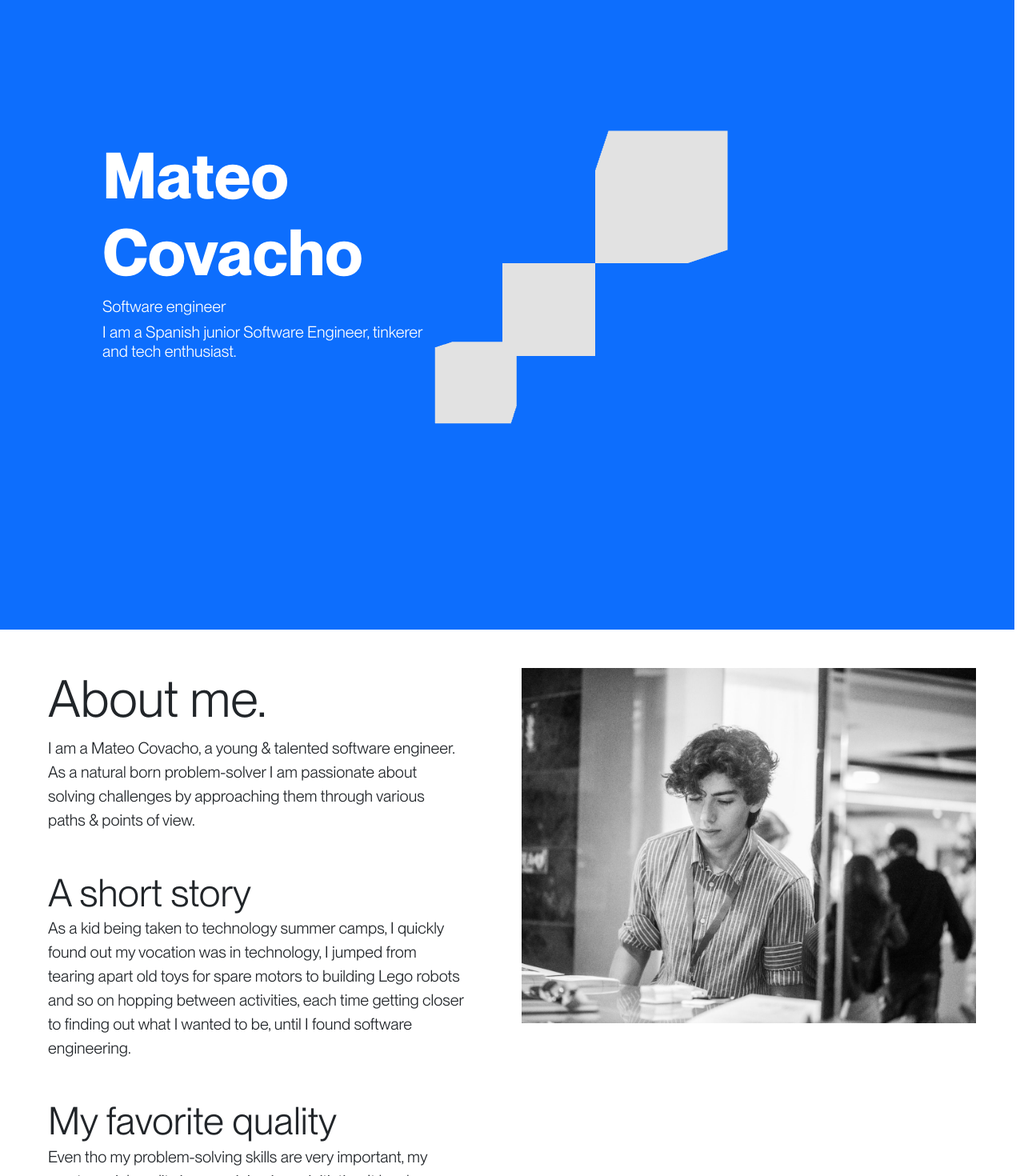
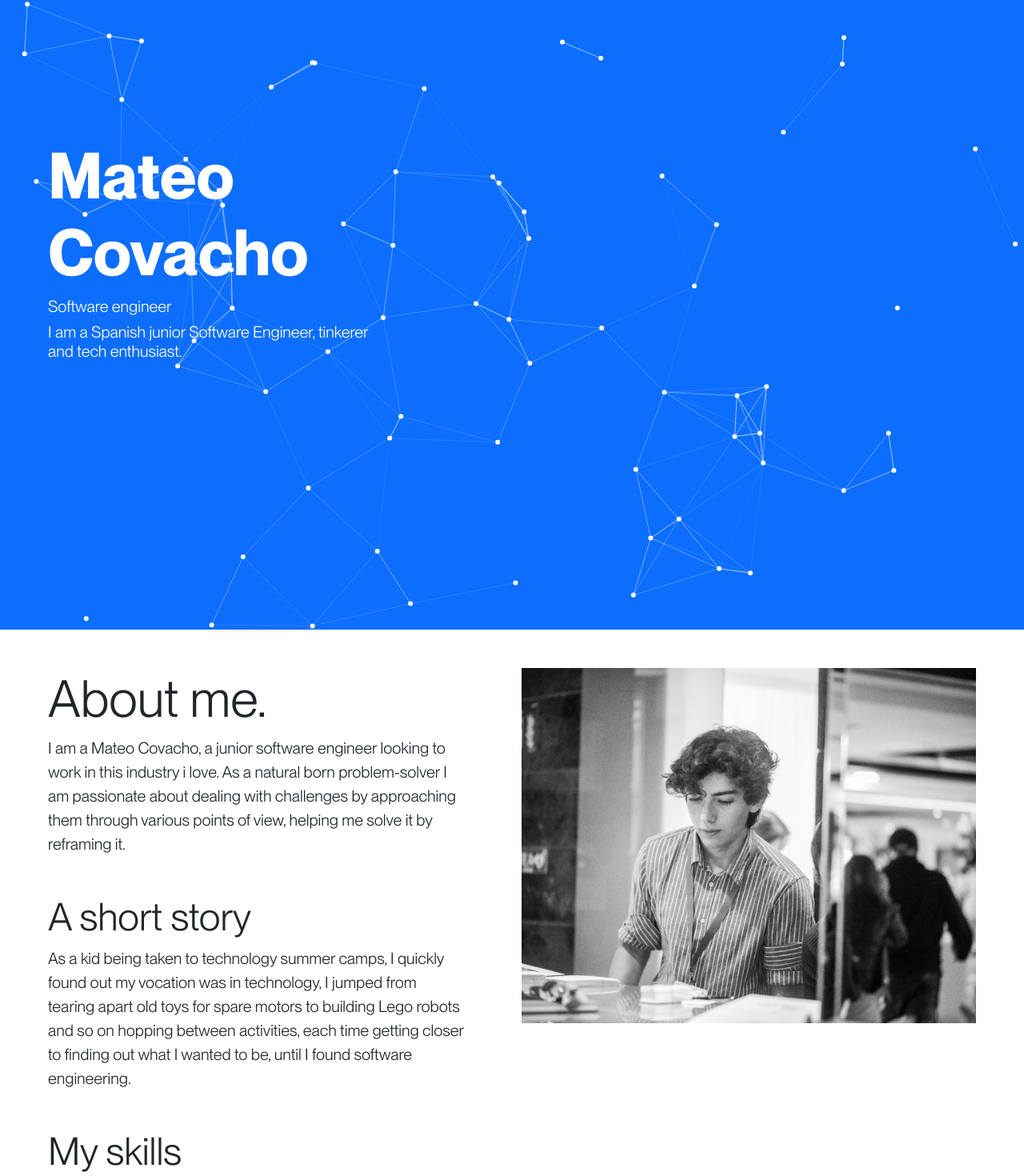
Before and after one commit to mateo-covacho/portfolio-mk2, a React (Create React App) app: page / in a window 1280 px wide. Shown: the part 69-1539 px from the top of the page at 80% size. Built offline with nearby package versions, Linux system fonts and the light colour scheme; a web font is replaced by a local one.

Commit message:
Addeed particles

```diff
--- a/package.json
+++ b/package.json
@@ -13,6 +13,7 @@
     "@testing-library/jest-dom": "^5.16.4",
     "@testing-library/react": "^13.3.0",
     "@testing-library/user-event": "^13.5.0",
+    "aos": "^2.3.4",
     "bootstrap": "^5.2.0",
     "emailjs-com": "^3.2.0",
     "leva": "^0.9.30",
@@ -20,6 +21,7 @@
     "react-bootstrap": "^2.4.0",
     "react-dom": "^18.2.0",
     "react-icons": "^4.4.0",
+    "react-particles": "^2.1.4",
     "react-router-dom": "^6.3.0",
     "react-scripts": "5.0.1",
     "three": "^0.142.0",
--- a/public/index.html
+++ b/public/index.html
@@ -10,6 +10,8 @@
     <link rel="apple-touch-icon" href="%PUBLIC_URL%/logo192.png" />
     <link rel="manifest" href="%PUBLIC_URL%/manifest.json" />
     <title>Mateo Covacho | Software engineer</title>
+    <meta name="description" content="Software engineer portfolio, " />
+    <meta name="keyword" content="portfolio, javascript, developer, react, engineer" />
   </head>
   <body>
     <noscript>You need to enable JavaScript to run this app.</noscript>
--- a/src/App.css
+++ b/src/App.css
@@ -29,7 +29,7 @@
   font-weight: thin;
 }
 
-@media screen and (max-width: 886px) {
+@media screen and (max-width: 1000px) {
   .img-col {
     display: none;
   }
@@ -146,6 +146,7 @@ footer {
   height: 60vh;
   width: 100vw !important;
   background-color: cadetblue;
+  z-index: 5;
 }
 
 .aboutme-content {
@@ -173,3 +174,7 @@ footer {
   line-height: 30px;
   font-size: small;
 }
+
+#tsparticles {
+  width: 100%;
+}
--- a/src/App.jsx
+++ b/src/App.jsx
@@ -1,11 +1,13 @@
 import "./App.css";
-import { Suspense, useRef, useState } from "react";
+import { Suspense, useEffect, useRef, useState, useCallback } from "react";
 import { Canvas, useFrame } from "@react-three/fiber";
 import { useGLTF, OrbitControls, PerspectiveCamera, Box, TorusKnot, OrthographicCamera } from "@react-three/drei";
 import { EffectComposer, Bloom } from "@react-three/postprocessing";
 import { BsLinkedin, BsTwitter, BsStackOverflow, BsGithub } from "react-icons/bs";
 import { MdEmail } from "react-icons/md";
 import { useAutoAnimate } from "@formkit/auto-animate/react";
+import Aos from "aos";
+import "aos/dist/aos.css";
 
 import { BrowserRouter, Routes, Route, Link, useNavigate } from "react-router-dom";
 import Container from "react-bootstrap/Container";
@@ -85,12 +87,17 @@ function App() {
   const about = useRef(null);
   const particle_container = useRef(null);
 
-  const particlesInit = async (main) => {
-    // you can initialize the tsParticles instance (main) here, adding custom shapes or presets
+  const particlesInit = useCallback(async (engine) => {
+    console.log(engine);
+    // you can initiate the tsParticles instance (engine) here, adding custom shapes or presets
     // this loads the tsparticles package bundle, it's the easiest method for getting everything ready
     // starting from v2 you can add only the features you need reducing the bundle size
-    await loadFull(main);
-  };
+    await loadFull(engine);
+  }, []);
+
+  const particlesLoaded = useCallback(async (container) => {
+    await console.log(container);
+  }, []);
 
   function filter_projects_by(logo) {
     console.log("logo param", logo);
@@ -194,6 +201,10 @@ function App() {
       </Suspense>
     );
   }
+
+  useEffect(() => {
+    Aos.init({ duration: 1500 });
+  }, []);
   return (
     <div className='App container-fluid p-0'>
       <Navbar bg='light' expand='md' sticky='top'>
@@ -270,15 +281,75 @@ function App() {
       </Navbar>
       <header
         ref={particle_container}
-        className='masthead bg-primary text-white  container-fluid w-100  landing-section  row justify-content-start '
-        style={{ paddingLeft: "10vw ", backgroundColor: "red" }}
+        className='masthead bg-primary text-white  container-fluid w-100  landing-section  row justify-content-start m-0'
+        style={{ paddingLeft: "0", backgroundColor: "red" }}
       >
-        <Canvas>
-          <OrbitControls autoRotate={false} enableZoom={false} />
+        <Particles
+          id='tsparticles'
+          init={particlesInit}
+          loaded={particlesLoaded}
+          container={particle_container}
+          options={{
+            interactivity: {
+              events: {
+                onClick: {
+                  enable: true,
+                  mode: "push",
+                },
 
-          <Scene />
-        </Canvas>
-        <div className='m-auto name-section col-4 '>
+                resize: true,
+              },
+              modes: {
+                push: {
+                  quantity: 4,
+                },
+                repulse: {
+                  distance: 200,
+                  duration: 0.4,
+                },
+              },
+            },
+            fpsLimit: 60,
+            particles: {
+              color: {
+                value: "#ffffff",
+              },
+              links: {
+                color: "#ffffff",
+                distance: 150,
+                enable: true,
+                opacity: 0.5,
+                width: 1,
+              },
+              collisions: {
+                enable: true,
+              },
+              move: {
+                direction: "none",
+                enable: true,
+                outModes: {
+                  default: "bounce",
+                },
+                random: false,
+                speed: 1,
+                straight: false,
+              },
+              number: {
+                density: {
+                  enable: true,
+                  area: 800,
+                },
+                value: 60,
+              },
+            },
+            fullScreen: {
+              enable: false,
+              zIndex: 0,
+            },
+          }}
+        />
+
+        <div className='m-auto name-section col-4 ms-5'>
           <h1 className=' display-1 mb-2 '>Mateo Covacho</h1>
 
           <p className=' font-weight-light mb-2 h5'>Software engineer</p>
@@ -287,19 +358,32 @@ function App() {
       </header>
       <section ref={about} className='about-section mx-5 row  text-wrap py-5'>
         <div className='col  h-75 '>
-          <h2 className='display-3 col'>About me.</h2>
-          <p className='lead  mb-2 mb-5 pe-5'>
-            I am a Mateo Covacho, a young & talented software engineer. As a natural born problem-solver I am passionate about solving challenges by
-            approaching them through various paths & points of view.
+          <h2 data-aos='fade-left' className='display-3 col'>
+            About me.
+          </h2>
+          <p data-aos='fade-left' className='lead  mb-2 mb-5 pe-5'>
+            I am a Mateo Covacho, a junior software engineer looking to work in this industry i love. As a natural born problem-solver I am passionate
+            about dealing with challenges by approaching them through various points of view, helping me solve it by reframing it.
           </p>
-          <div className='display-5'>A short story</div>
-          <div className='lead  mb-2 mb-5 pe-5'>
+          <h3 data-aos='fade-left' className='display-5'>
+            A short story
+          </h3>
+          <div data-aos='fade-left' className='lead  mb-2 mb-5 pe-5'>
             As a kid being taken to technology summer camps, I quickly found out my vocation was in technology, I jumped from tearing apart old toys
             for spare motors to building Lego robots and so on hopping between activities, each time getting closer to finding out what I wanted to
             be, until I found software engineering.
           </div>
-          <div className='display-5'>My favorite quality</div>
-          <div className='lead  mb-2 mb-5 pe-5'>
+          <h3 data-aos='fade-left' className='display-5'>
+            My skills
+          </h3>
+          <div data-aos='fade-left' className='lead  mb-2 mb-5 pe-5'>
+            All tho I am mostly skilled with frontend tools as you can see below, All tho I am looking to expand my skill set into backend skills /
+            cloud computing
+          </div>
+          <h3 data-aos='fade-left' className='display-5'>
+            My favorite quality
+          </h3>
+          <div data-aos='fade-left' className='lead  mb-2 mb-5 pe-5'>
             Even tho my problem-solving skills are very important, my most crucial quality in my opinion is my initiative. It has been what has
             allowed me to learn so much by my own.
           </div>
@@ -311,7 +395,7 @@ function App() {
       <section ref={abilities} className='tech-section container mx-auto p-5'>
         <h2 className='display-3'>Tech I use</h2>
         <div className='card-group  w-75 mx-auto'>
-          <div className='card py-4'>
+          <div data-aos='fade-right' className='card py-4'>
             <img src={site_tech_img} className='card-img-top w-25 m-auto' alt='card-group-image' />
             <div className='card-body   '>
               <h5 className='card-title '>The tech I use while building client-side applications</h5>
@@ -356,7 +440,7 @@ function App() {
               </div>
             </div>
           </div>
-          <div className='card py-4'>
+          <div data-aos='fade-down' className='card py-4'>
             <img src={server_tech_img} className='card-img-top w-25 m-auto' alt='card-group-image' />
             <div className='card-body  '>
               <h5 className='card-title'>Tech I use for building fast and scalable backend applications</h5>
@@ -400,7 +484,7 @@ function App() {
               </div>
             </div>
           </div>
-          <div className='card py-4'>
+          <div data-aos='fade-left' className='card py-4'>
             <img src={dev_ops_tech_img} className='card-img-top w-25 m-auto' alt='card-group-image' />
             <div className='card-body  '>
               <h5 className='card-title'>Tech I use to work, heliping me increase productivity </h5>
@@ -774,5 +858,4 @@ function App() {
     </div>
   );
 }
-
 export default App;
```
Also changed, not shown: src/index.js (+9 -2 lines), 1 other file (tests, documents, lock files or other folders).
